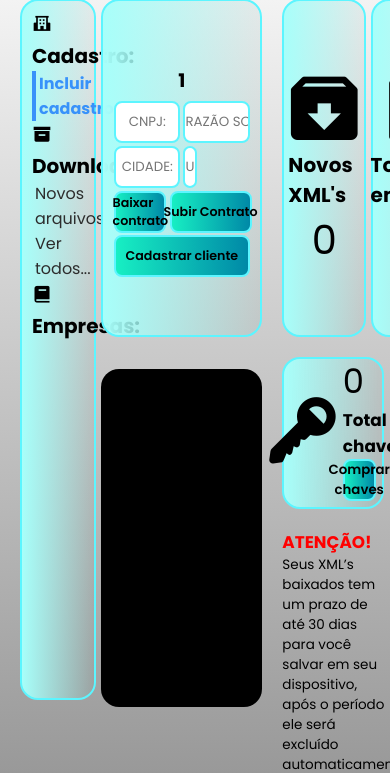
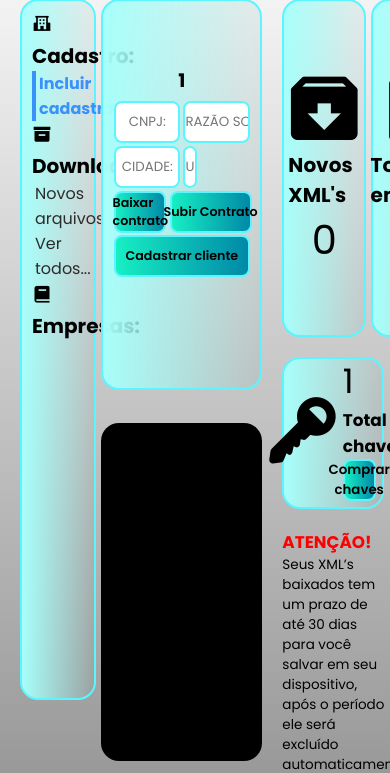
Before and after one commit to MatheusKojiUemotoFernandes/Docpower, a PHP site: page /painel/index.php in a window 390 px wide; the page is wider, and only the part inside the window is pictured. Shown: the part 104-877 px from the top of that part. Run offline with PHP 8.4, Linux system fonts and the light colour scheme; the visitor is signed in with stand-in values (Sample User, id 1); data that the repository does not hold is empty.

Commit message:
Responsividade

```diff
--- a/DOCPOWER/empresa/style.css
+++ b/DOCPOWER/empresa/style.css
@@ -158,7 +158,7 @@ input:not(:placeholder-shown) {
 
 .central .formularioback {
     width: 100%;
-    height: 83vh;
+    height: 100%;
     background: linear-gradient(90deg, #A7FFFA 0%, rgba(100.09, 153, 149.83, 0.10) 100%);
     border-radius: 18px;
     border: 2.5px #5CF5FF solid;
@@ -296,6 +296,7 @@ input:not(:placeholder-shown) {
 .executarser {
     width: 70%;
     height: 6%;
+    position: relative;
 }
 
 
--- a/DOCPOWER/painel/style.css
+++ b/DOCPOWER/painel/style.css
@@ -130,7 +130,7 @@ body {
 
 .central .formularioback {
     width: 100%;
-    height: 40vh;
+    height: 48%;
     background: linear-gradient(90deg, #A7FFFA 0%, rgba(100.09, 153, 149.83, 0.10) 100%);
     border-radius: 18px;
     border: 2.5px #5CF5FF solid;
```
